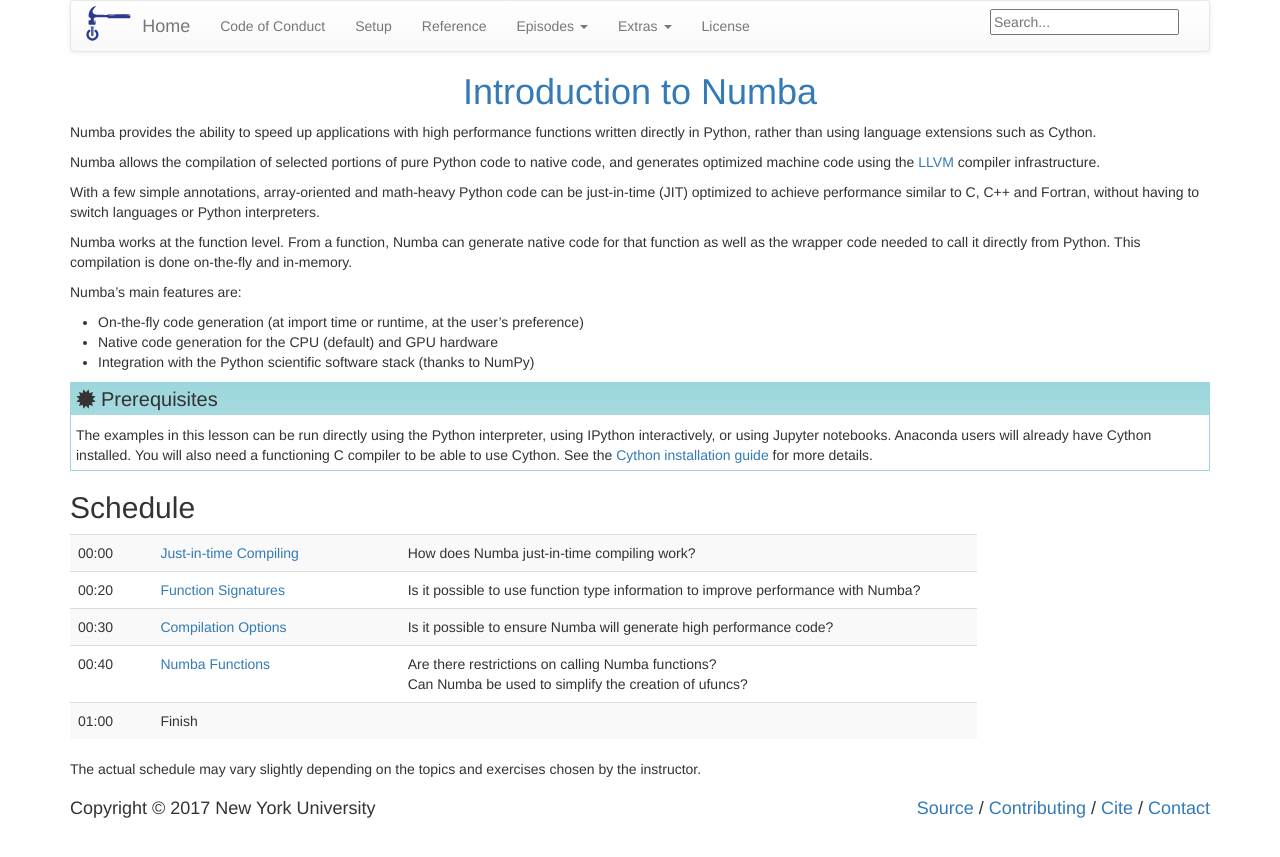
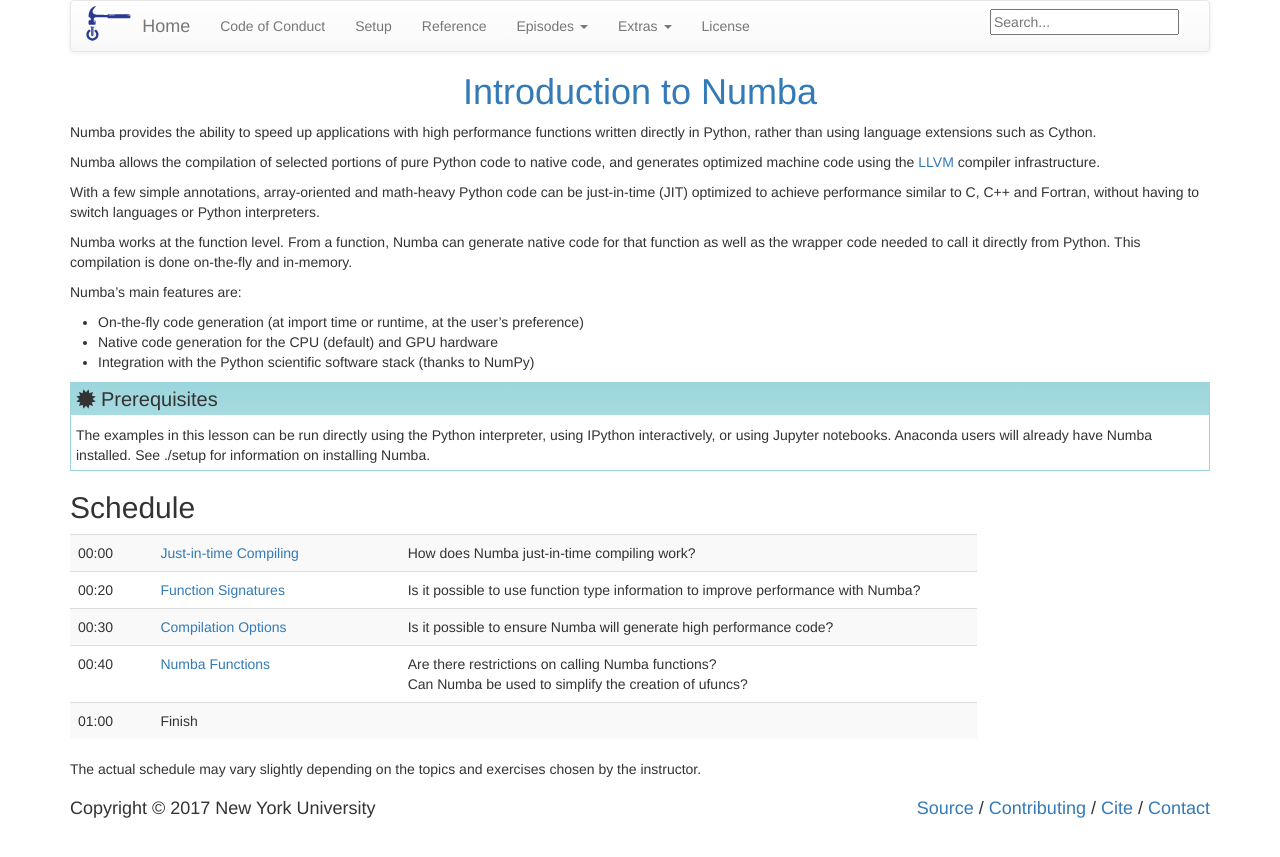
Before and after one commit to nyu-cds/python-numba, a Jekyll site: the page built from index.md, in a window 1280 px wide. Shown: the top 857 px of the page. Built offline with Jekyll 4.4.1, drawn with Linux system fonts in a browser that asks for light colours.

Commit message:
Update prereq
Signed-off-by: Greg Watson <g.watson@computer.org>

```diff
--- a/index.md
+++ b/index.md
@@ -22,6 +22,6 @@ Numba’s main features are:
 > ## Prerequisites
 >
 > The examples in this lesson can be run directly using the Python interpreter, using IPython interactively,
-> or using Jupyter notebooks. Anaconda users will already have Cython installed. You will also need a functioning
-> C compiler to be able to use Cython. See the [Cython installation guide](http://cython.readthedocs.io/en/latest/src/quickstart/install.html) for more details.
+> or using Jupyter notebooks. Anaconda users will already have Numba installed. See {{ page.root }}/setup for
+> information on installing Numba.
 {: .prereq}
```
